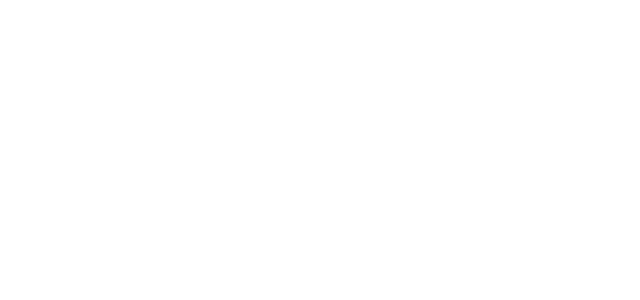
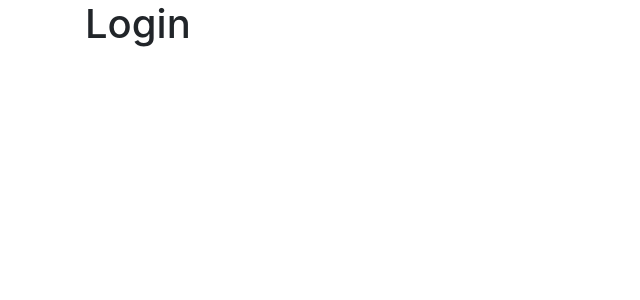
Before and after one commit to kevmich/CMPS285-Fall2020-Section2-Group-3, a React (Create React App) app in the folder KitchenVideoSystem/ClientApp/: page /login in a window 1280 px wide. Shown: the top 300 px of the page, without its empty margins (0-640 px from the left). Built offline with nearby package versions, Linux system fonts and the light colour scheme.

Commit message:
Added login page

```diff
--- a/KitchenVideoSystem/ClientApp/src/App.js
+++ b/KitchenVideoSystem/ClientApp/src/App.js
@@ -2,6 +2,8 @@
 import { Route } from 'react-router';
 import { Layout } from './components/Layout';
 import { Home } from './components/Home';
+import Login  from './components/Login';
+
 
 import './custom.css'
 
@@ -12,6 +14,8 @@
     return (
       <Layout>
         <Route exact path='/' component={Home} />
+        <Route exact path='/login' component={Login} />
+
       </Layout>
     );
   }
--- /dev/null
+++ b/KitchenVideoSystem/ClientApp/src/components/Login.js
@@ -0,0 +1,12 @@
+import React, { Component } from 'react';
+
+export default class Login extends Component {
+
+    render() {
+        return (
+            <div>
+                <h1> Login </h1>
+            </div>
+        );
+    }
+}
```
